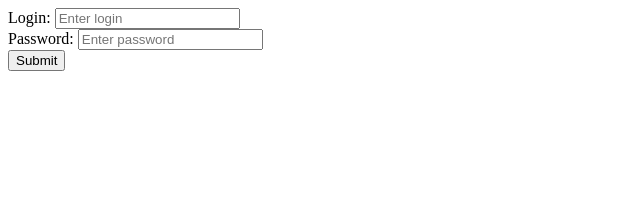
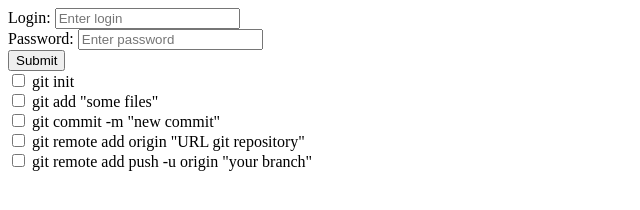
Before and after one commit to SlavikKochiyan/HomeWork_Lesson6, a plain HTML site: page index.html in a window 1280 px wide. Shown: the whole page, without its empty margins (0-640 px from the left). Drawn offline with Linux system fonts and the light colour scheme.

Commit message:
add command for work with repositoriy

```diff
--- a/index.html
+++ b/index.html
@@ -14,7 +14,22 @@
         <input type="password" id="Password" placeholder="Enter password" name="user_pass">
         <br>
         <button type="submit">Submit</button>
+        </form>
 
-    </form>
+        <input type="checkbox" id="command1">
+        <label for="command1">git init</label>
+        <br>
+        <input type="checkbox" id="command2">
+        <label for="command2">git add "some files"</label>
+        <br>
+        <input type="checkbox" id="command3">
+        <label for="command3">git commit -m "new commit"</label>
+        <br>
+        <input type="checkbox" id="command4">
+        <label for="command4">git remote add origin "URL git repository"</label>
+        <br>
+        <input type="checkbox" id="command5">
+        <label for="command5">git remote add push -u origin "your branch"</label>
+
 </body>
 </ht
```
